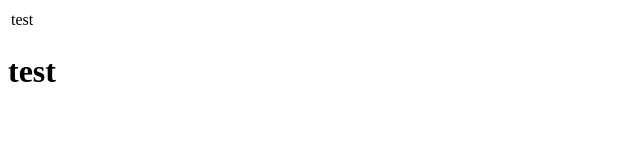
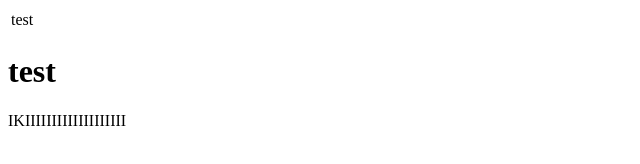
Before and after one commit to muhammadnadim23/test_github, a plain HTML site: page index.html in a window 1280 px wide. Shown: the whole page, without its empty margins (0-640 px from the left). Drawn offline with Linux system fonts and the light colour scheme.

Commit message:
tambah p

```diff
--- a/index.html
+++ b/index.html
@@ -13,5 +13,6 @@
         </tr>
     </table>
     <h1>test</h1>
+    <p>IKIIIIIIIIIIIIIIIIIII</p>
 </body>
 </html>
```
